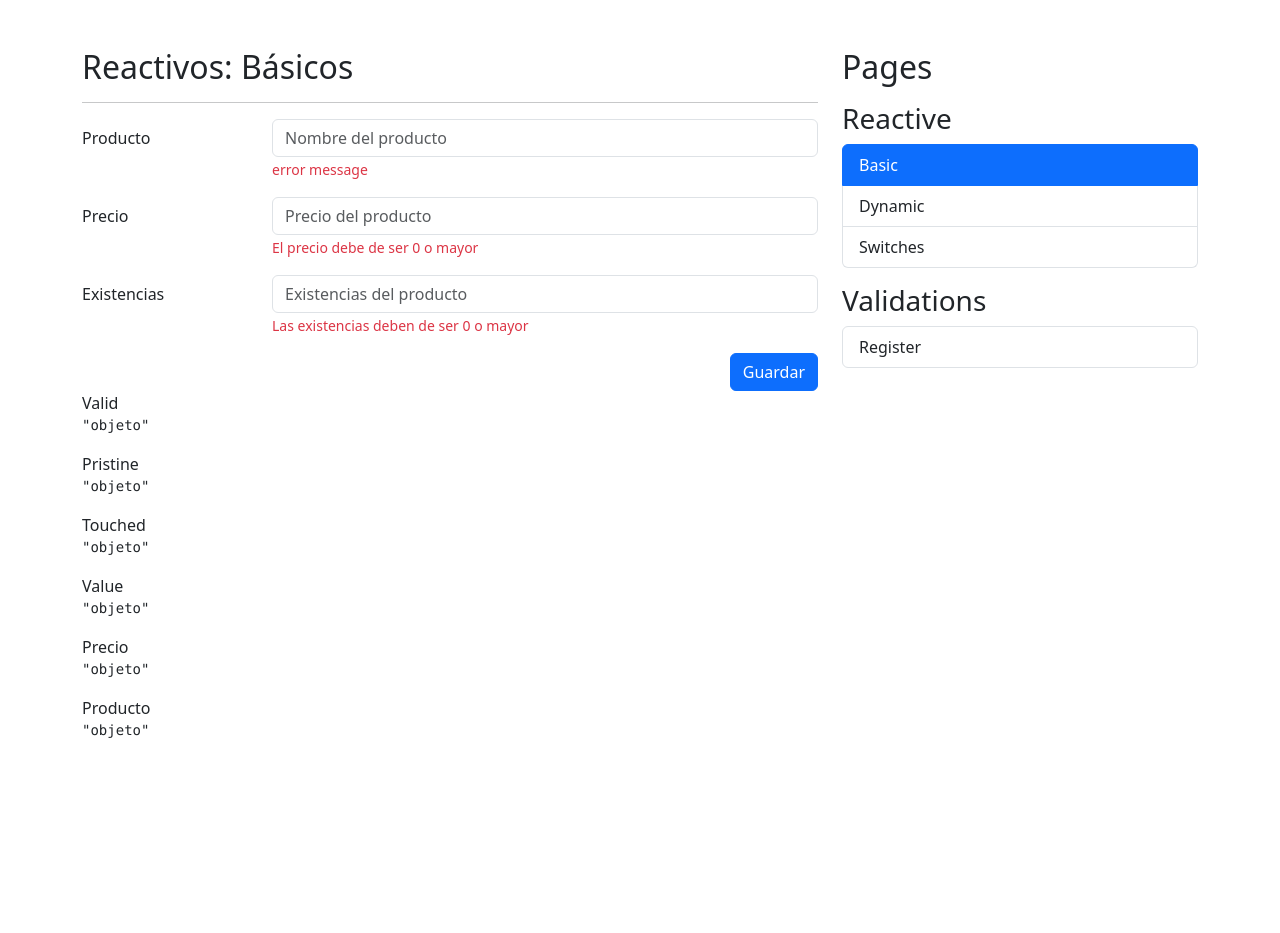
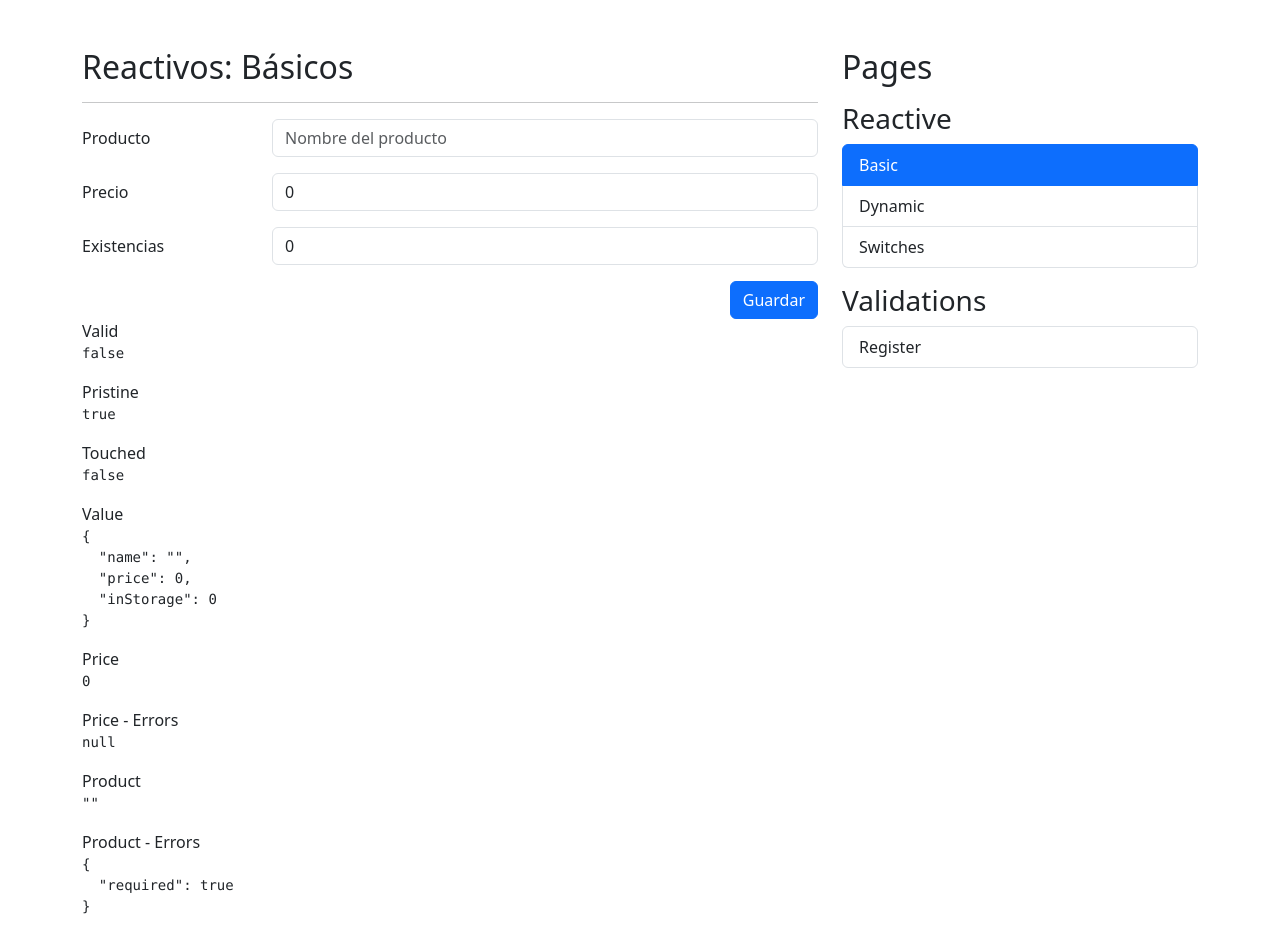
Before and after one commit to jesusmarencodev/angular-repaso6-forms, an Angular app: page /reactive/basic in a window 1280 px wide. Before the commit the page ends 800 px from the top, so only its background shows below. Built offline with nearby package versions, Linux system fonts and the light colour scheme.

Commit message:
basic form

```diff
--- a/src/app/reactive/pages/basic-page/basic-page.component.html
+++ b/src/app/reactive/pages/basic-page/basic-page.component.html
@@ -1,23 +1,23 @@
 <h2>Reactivos: Básicos</h2>
-<hr>
+<hr />
 
 <div class="row">
   <div class="col">
-
-        <form autocomplete="off">
-
+    <form [formGroup]="myForm" (ngSubmit)="onSave()" autocomplete="off">
       <!-- Campo de producto -->
       <div class="mb-3 row">
         <label class="col-sm-3 col-form-label">Producto</label>
         <div class="col-sm-9">
+          <input
+            type="text"
+            class="form-control"
+            formControlName="name"
+            placeholder="Nombre del producto"
+          />
 
-                    <input type="text"
-                           class="form-control"
-                           placeholder="Nombre del producto">
-
-                    <span class="form-text text-danger">
+          <span *ngIf="isValidField('name')" class="form-text text-danger">
             <!-- Debe de ser de 3 letras -->
-                        error message
+            {{ getFieldError("name") }}
           </span>
         </div>
       </div>
@@ -26,11 +26,14 @@
       <div class="mb-3 row">
         <label class="col-sm-3 col-form-label">Precio</label>
         <div class="col-sm-9">
-                    <input type="number"
+          <input
+            type="number"
             class="form-control"
-                           placeholder="Precio del producto">
-                    <span class="form-text text-danger">
-                        El precio debe de ser 0 o mayor
+            formControlName="price"
+            placeholder="Precio del producto"
+          />
+          <span *ngIf="isValidField('price')" class="form-text text-danger">
+            should be greater than zero
           </span>
         </div>
       </div>
@@ -39,55 +42,54 @@
       <div class="mb-3 row">
         <label class="col-sm-3 col-form-label">Existencias</label>
         <div class="col-sm-9">
-                    <input type="number"
+          <input
+            type="number"
             class="form-control"
-                           placeholder="Existencias del producto">
+            formControlName="inStorage"
+            placeholder="Existencias del producto"
+          />
 
-                    <span class="form-text text-danger">
+          <span *ngIf="isValidField('price')" class="form-text text-danger">
             Las existencias deben de ser 0 o mayor
           </span>
         </div>
       </div>
 
-
       <div class="row">
         <div class="col">
-                    <button type="submit"
-                            class="btn btn-primary float-end">
+          <button type="submit" class="btn btn-primary float-end">
             Guardar
           </button>
         </div>
       </div>
-
-
-
     </form>
-
   </div>
 </div>
 
-
-
-
 <div class="row">
   <div class="col">
-
     <span>Valid</span>
-        <pre>{{ 'objeto' | json }}</pre>
+    <pre>{{ myForm.valid | json }}</pre>
 
     <span>Pristine</span>
-        <pre>{{ 'objeto' | json }}</pre>
+    <pre>{{ myForm.pristine | json }}</pre>
 
     <span>Touched</span>
-        <pre>{{ 'objeto' | json }}</pre>
+    <pre>{{ myForm.touched | json }}</pre>
 
     <span>Value</span>
-        <pre>{{ 'objeto' | json }}</pre>
+    <pre>{{ myForm.value | json }}</pre>
 
-        <span>Precio</span>
-        <pre>{{ 'objeto' | json }}</pre>
+    <span>Price</span>
+    <pre>{{ myForm.controls["price"].value | json }}</pre>
 
-        <span>Producto</span>
-        <pre>{{ 'objeto' | json }}</pre>
+    <span>Price - Errors</span>
+    <pre>{{ myForm.controls["price"].errors | json }}</pre>
+
+    <span>Product</span>
+    <pre>{{ myForm.controls["name"].value | json }}</pre>
+
+    <span>Product - Errors</span>
+    <pre>{{ myForm.controls["name"].errors | json }}</pre>
   </div>
 </div>
--- a/src/app/reactive/pages/basic-page/basic-page.component.ts
+++ b/src/app/reactive/pages/basic-page/basic-page.component.ts
@@ -1,12 +1,74 @@
-import { Component } from '@angular/core';
-import { FormGroup } from '@angular/forms';
+import { Component, OnInit } from '@angular/core';
+import {
+  FormBuilder,
+  FormControl,
+  FormGroup,
+  Validators,
+} from '@angular/forms';
+
+const rtx5090 = {
+  name: 'RTC 5090',
+  price: 2500,
+  inStorage: 2500,
+};
 
 @Component({
   selector: 'app-basic-page',
   templateUrl: './basic-page.component.html',
-  styleUrls: ['./basic-page.component.scss']
+  styleUrls: ['./basic-page.component.scss'],
 })
-export class BasicPageComponent {
+export class BasicPageComponent implements OnInit {
+  //Way form Group
+  /*   public myForm: FormGroup = new FormGroup({
+    name: new FormControl(''),
+    price: new FormControl(0),
+    inStorage: new FormControl(),
+  }); */
 
-  // public myForm: FormGroup = new FormGroup
+  //Way FormBuilder
+  public myForm: FormGroup = this.fb.group({
+    name: ['', [Validators.required, Validators.minLength(3)]],
+    price: [0, [Validators.required, Validators.min(0)]],
+    inStorage: [0, [Validators.required, Validators.min(0)]],
+  });
+
+  constructor(private fb: FormBuilder) {}
+
+  ngOnInit(): void {
+    //Initialize forms
+    // this.myForm.reset(rtx5090);
+  }
+
+  isValidField(field: string):boolean | null {
+    return (
+      this.myForm.controls[field].errors && this.myForm.controls[field].touched
+    );
+  }
+  getFieldError(field:string):string | null{
+    if(!this.myForm.controls[field]) return null;
+    const errors =  this.myForm.controls[field].errors || {};
+
+    for (const key of Object.keys(errors)) {
+      switch(key){
+        case 'required':
+          return 'This field is required'
+        case 'minlength':
+          return `must have at least ${errors['minlength'].requiredLength} characters`
+      }
+    }
+
+    return null;
+  }
+
+  onSave(): void {
+    if (this.myForm.invalid) {
+      this.myForm.markAllAsTouched();
+      return;
+    }
+
+    console.log(this.myForm.value);
+
+    //does'nt is necessary restore strings
+    this.myForm.reset({ price: 0, inStorage: 0 });
+  }
 }
--- a/src/app/reactive/reactive.module.ts
+++ b/src/app/reactive/reactive.module.ts
@@ -1,5 +1,6 @@
 import { NgModule } from '@angular/core';
 import { CommonModule } from '@angular/common';
+import {ReactiveFormsModule} from '@angular/forms';
 
 import { ReactiveRoutingModule } from './reactive-routing.module';
 import { BasicPageComponent } from './pages/basic-page/basic-page.component';
@@ -15,7 +16,8 @@
   ],
   imports: [
     CommonModule,
-    ReactiveRoutingModule
+    ReactiveRoutingModule,
+    ReactiveFormsModule
   ]
 })
 export class ReactiveModule { }
```
Lines whose indentation alone changed are shown as unchanged.
